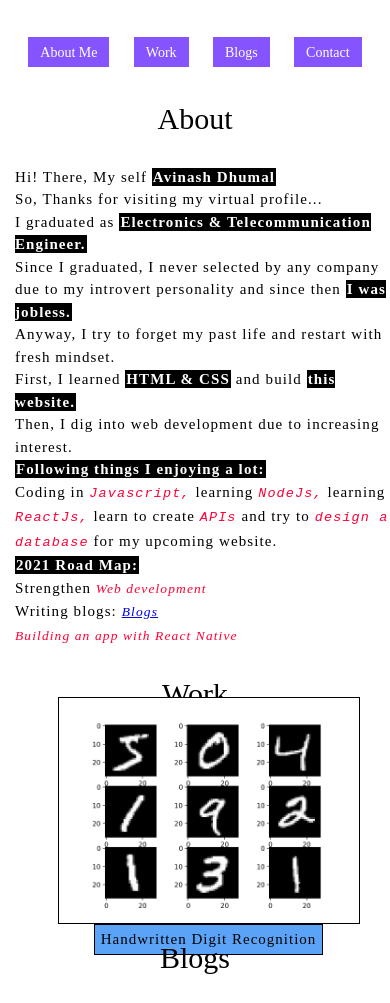
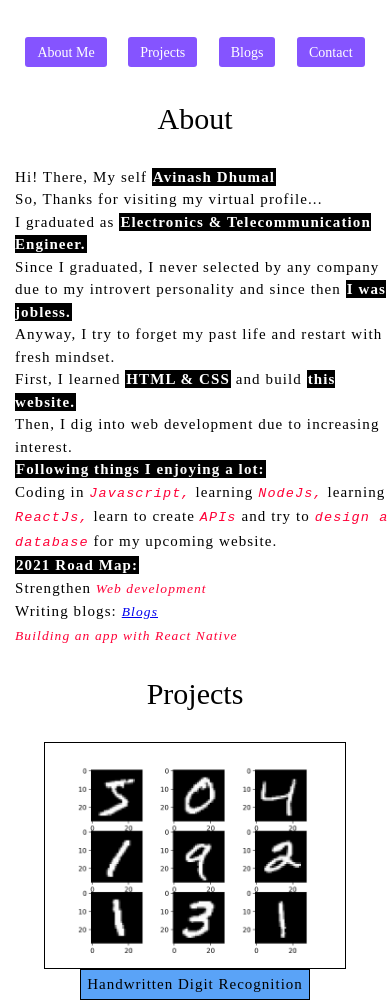
Before and after one commit to avinaashdhumal/avinaashdhumal, a plain HTML site: page index.html in a window 390 px wide. Shown: the part 97-1100 px from the top of the page. Drawn offline with Linux system fonts and the light colour scheme; a script that the page names is missing; a web font is replaced by a local one.

Commit message:
adding mobile usability

```diff
--- a/index.html
+++ b/index.html
@@ -32,7 +32,7 @@
       </section>
       <nav class="nav-container">
         <li><a href="#about">About Me</a></li>
-        <li><a href="#work">Work</a></li>
+        <li><a href="#work">Projects</a></li>
         <li><a href="#blogs">Blogs</a></li>
         <li><a href="#contact">Contact</a></li>
       </nav>
@@ -67,7 +67,7 @@
       </p>
     </section>
     <section id="work">
-      <h2>Work</h2>
+      <h2>Projects</h2>
       <div class="work-container">
         <div class="projects">
           <img src="./digit recognition.png" width="300px" alt="" />
@@ -80,6 +80,7 @@
         </div>
       </div>
     </section>
+    <!-- <hr /> -->
     <section id="blogs">
       <h2>Blogs</h2>
       <div class="blog-container">
--- a/mobile-view.css
+++ b/mobile-view.css
@@ -26,10 +26,37 @@
     color: white;
     padding: 0.5rem 0.8rem;
     background: rgb(133, 84, 255);
+    border-radius: 0.2rem;
     font-size: 14px;
   }
   h2 {
     margin: 1rem;
+  }
+  .work-container {
+    width: 100%;
+    margin: 4rem auto;
+    text-align: center;
+  }
+  .projects {
+    width: 300px;
+    height: 200px;
+    display: flex;
+    flex-direction: column;
+    justify-content: center;
+    align-items: center;
+    margin: 0 auto;
+  }
+  .projects img {
+    border: 1px solid black;
+  }
+  .projects a {
+    text-decoration: none;
+    color: #000;
+    padding: 0.4rem;
+    background: rgb(90, 163, 247);
+    border: 1px solid black;
+    letter-spacing: 1px;
+    font-family: Overpass Mono;
   }
   #about p {
     width: 98%;
@@ -38,4 +65,5 @@
     font-size: 15px;
     letter-spacing: 1.1px;
   }
+
 }
--- a/style.css
+++ b/style.css
@@ -41,7 +41,7 @@ header {
   font-family: Overpass Mono;
   background: rgb(63, 64, 78);
   color: rgb(255, 255, 255);
-  /* transition: all 3s; */
+  transition: all 3s ease-in-out;
   padding: 0.1rem 0.2rem;
   text-shadow: 2px 2px rgb(9, 10, 10);
 }
```
